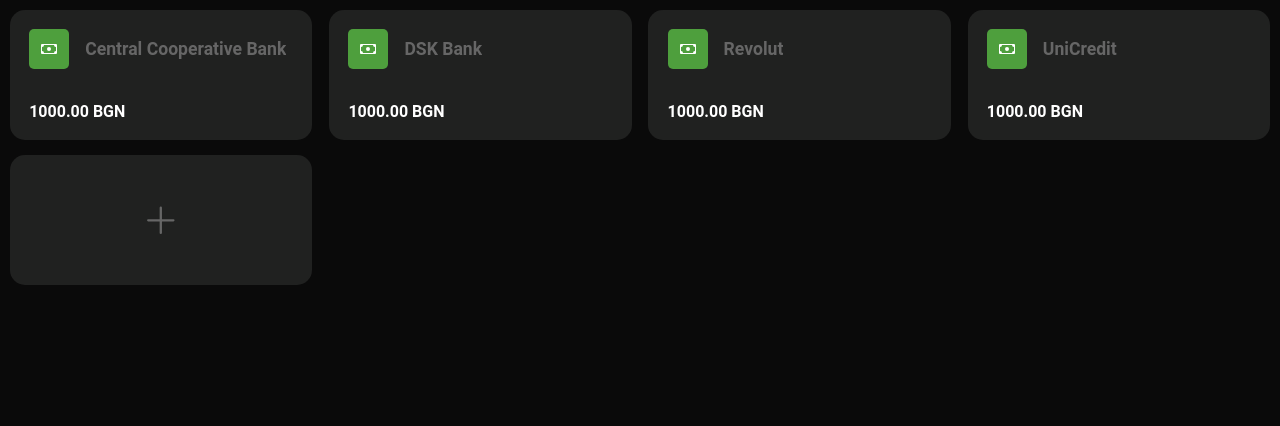
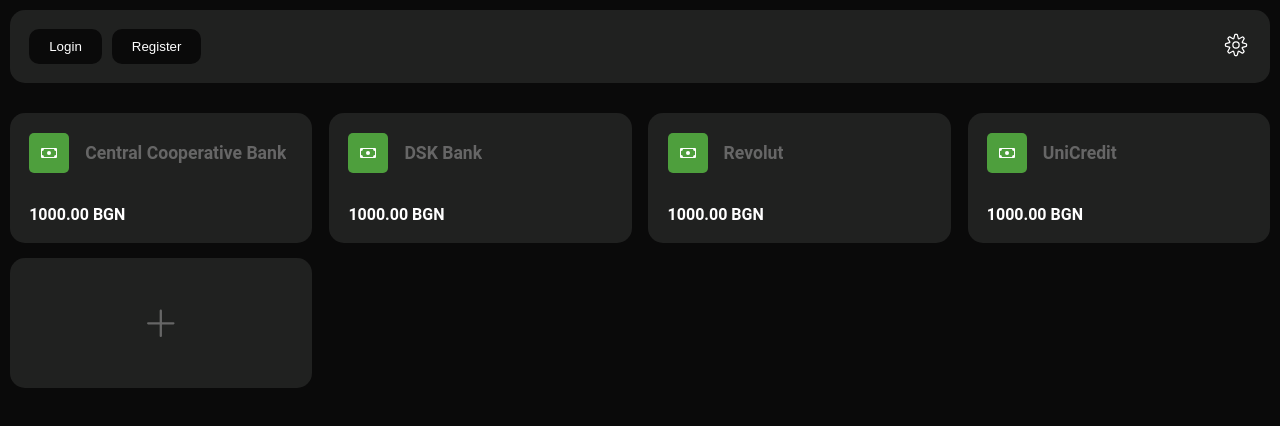
Before and after one commit to Svetoslavb04/Budggy-React-client, a React (Create React App) app: page / in a window 1280 px wide. Shown: the top 426 px of the page. Built offline with nearby package versions, Linux system fonts and the light colour scheme.

Commit message:
feat: add navigation

```diff
--- a/src/Components/Core/Content/Content.scss
+++ b/src/Components/Core/Content/Content.scss
@@ -7,6 +7,27 @@
     background-color: v.$secondary-light;
 
     overflow: hidden;
+}
+
+.navigation {
+    margin-bottom: 30px;
+
+    display: flex;
+    align-items: center;
+    justify-content: space-between;
+
+    .auth-buttons {
+        display: flex;
+        gap: 10px;
+    }
+
+    .nav-settings {
+
+        svg {
+            width: 30px;
+            height: 30px;
+        }
+    }
 }
 
 .accounts-list {
--- a/src/Components/Core/Content/index.tsx
+++ b/src/Components/Core/Content/index.tsx
@@ -2,19 +2,57 @@
 
 import { useState } from 'react';
 
+import { useAuthContext } from '../../../context/authContext';
+
 import { BsPlusLg } from 'react-icons/bs'
+import { CiSettings } from 'react-icons/ci'
 
 import AccountCard from '../../AccountCard';
 import SmallWidget from '../../Core/SmallWidget';
 import Modal from '../../Core/Modal';
+import Button from '../../Core/Button';
 import AddAccount from '../../AddAccount';
+import { LoginForm } from '../../LoignForm';
 
 const Content = () => {
 
     const [isCreateModalOpen, setIsCreateModalOpen] = useState(false);
 
+    const { user, login, register, logout } = useAuthContext();
+
+    const [isLoginFormOpened, setIsLoginFormOpened] = useState<boolean>(false);
+    const [isRegisterFormOpened, setIsRegisterFormOpened] = useState<boolean>(false);
 
     return (
+        <>
+            <nav className='widget navigation'>
+                <div className='auth-buttons'>
+                    {
+                        user.logged
+                            ? <Button
+                                className='logout-button'
+                                onClick={logout}
+                            >Logout</Button>
+                            : <>
+                                <Button
+                                    className='login-button'
+                                    onClick={setIsLoginFormOpened.bind(null, true)}
+                                >Login</Button>
+                                <Button
+                                    className='register-button'
+                                    onClick={setIsRegisterFormOpened.bind(null, true)}
+                                >Register</Button>
+                            </>
+
+                    }
+                    <Modal opened={isLoginFormOpened} close={setIsLoginFormOpened.bind(null, false)}>
+                        <LoginForm />
+                    </Modal>
+                </div>
+                <div className='nav-settings'>
+                    <CiSettings />
+                </div>
+            </nav>
             <div className='accounts-list'>
                 <AccountCard name='Central Cooperative Bank' currency='BGN' balance={1000} />
                 <AccountCard name='DSK Bank' currency='BGN' balance={1000} />
@@ -31,6 +69,7 @@
                     </div>
                 </Modal>
             </div>
+        </>
     )
 }
 
```
Lines whose indentation alone changed are shown as unchanged.
